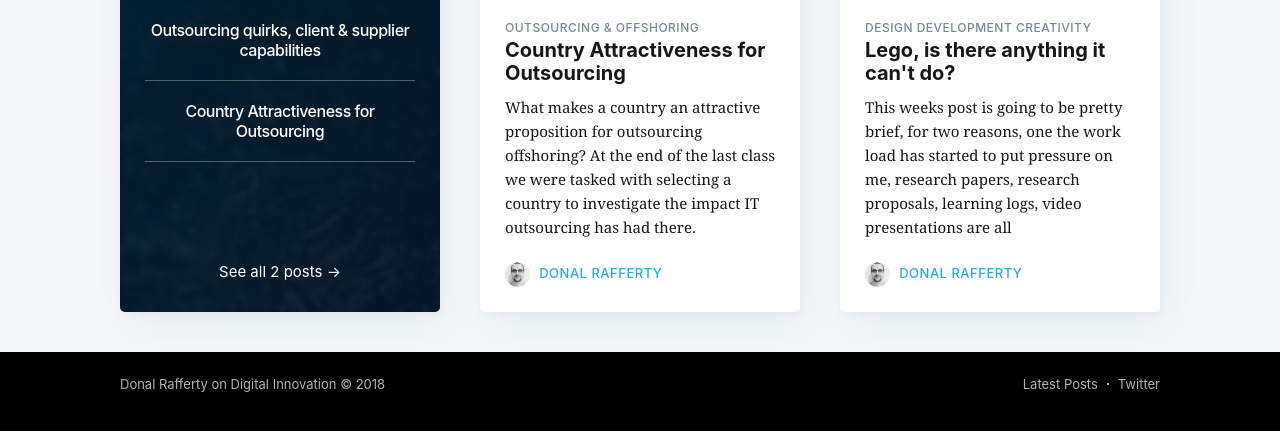
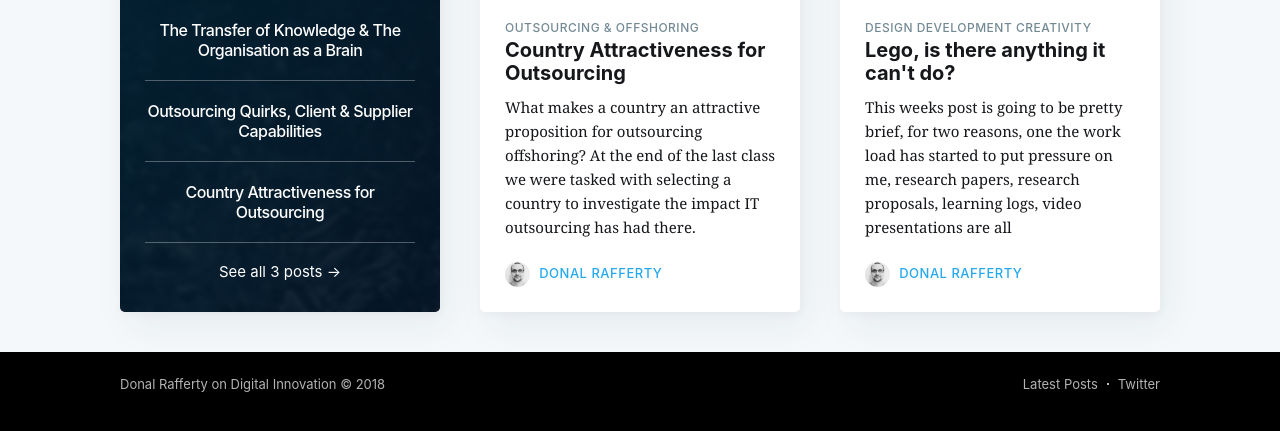
Before and after one commit to DonalRafferty/DonalsBlog, a Jekyll site: the page built from _posts/2018-01-24-is-outsourcing-evil.markdown, in a window 1280 px wide and 900 px high, scrolled down 2501 px, cut to the strip 444-875 px from the top of the window. Built offline with Jekyll 4.4.1, drawn with Linux system fonts in a browser that asks for light colours; nearby versions of some CDN libraries; comment, search, counter and statistics services are not loaded.

```diff
--- a/_posts/2018-02-07-offshoring-quirks.markdown
+++ b/_posts/2018-02-07-offshoring-quirks.markdown
@@ -3,7 +3,7 @@ layout: post
 current: post
 cover: assets/images/client.jpg
 navigation: True
-title: Outsourcing quirks, client & supplier capabilities
+title: Outsourcing Quirks, Client & Supplier Capabilities
 date: 2018-02-07 10:32:27 +0100
 tags: [Outsourcing & Offshoring]
 class: post-template
@@ -25,10 +25,10 @@ The [follow the sun][sun] approach to outsourcing/offshoring was also mentioned.
 
 We rounded out the class going through the 12 supplier capabilities that need to be assessed when choosing an outsourcing supplier and the 9 capabilities a client should have. I'm not going to go through them but one of the most interesting things that resonated with me is the importance of ensuring that the core of your business retains skills and knowledge in the areas that you are outsourcing. Without retaining these skills you become completely reliant on third parties where you can't even assess the quality of the work you are paying for and you are essentially just a consumer buying a product or service and no longer really outsourcing. Finally another interesting point raised was that while it might seem like non core areas or areas of your business that are easily repeated are good for outsourcing always be willing to turn this on it's head and question whether something that doesn't seem like a core capability might actually be something too important to the company to outsource.
 
-References
+<!-- References
 ----------
 
-{% bibliography --cited %}
+{% bibliography --cited %} -->
 
 [crowdsourcing]: https://dailycrowdsource.com/training/crowdsourcing/what-is-crowdsourcing
 [sun]: https://en.wikipedia.org/wiki/Follow-the-sun
```
Also changed, not shown: _posts/2018-02-14-org-as-a-brain.markdown (added, +35 -0 lines), assets/images/brain.jpeg (added).
